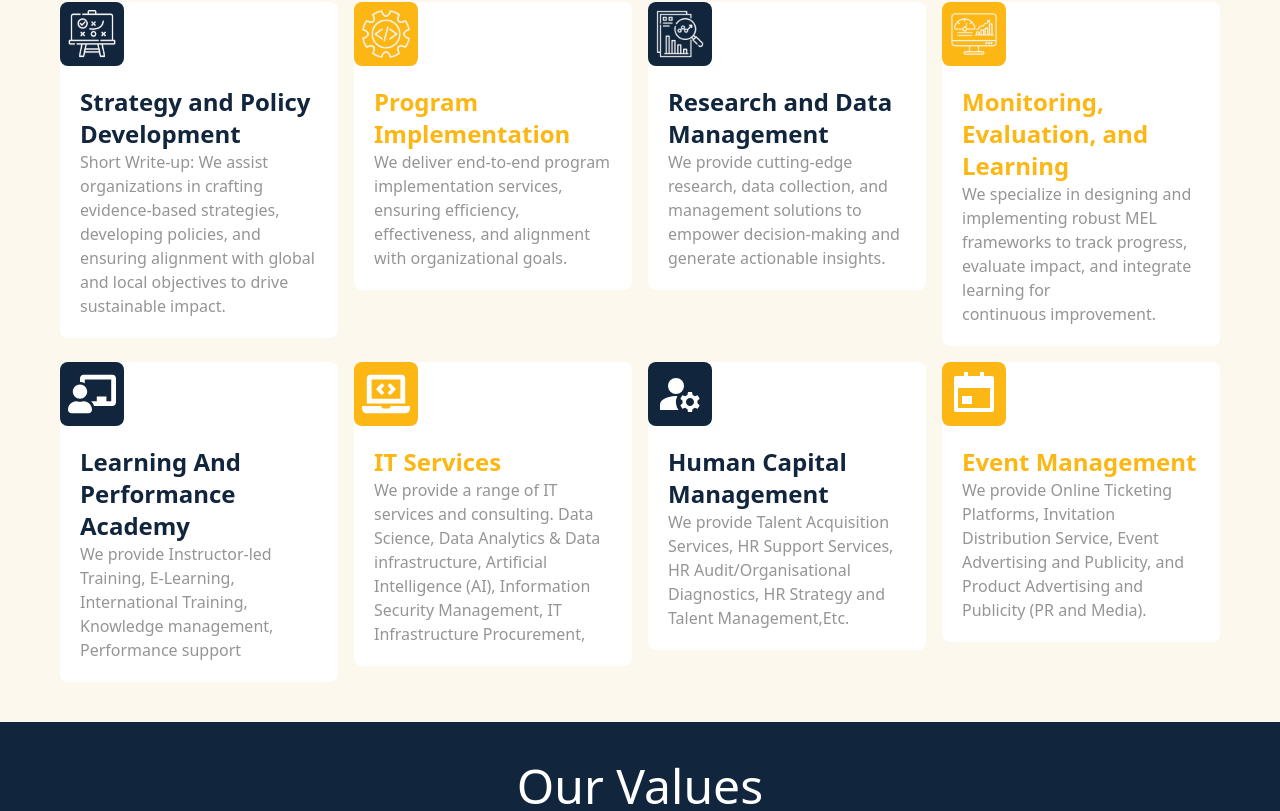
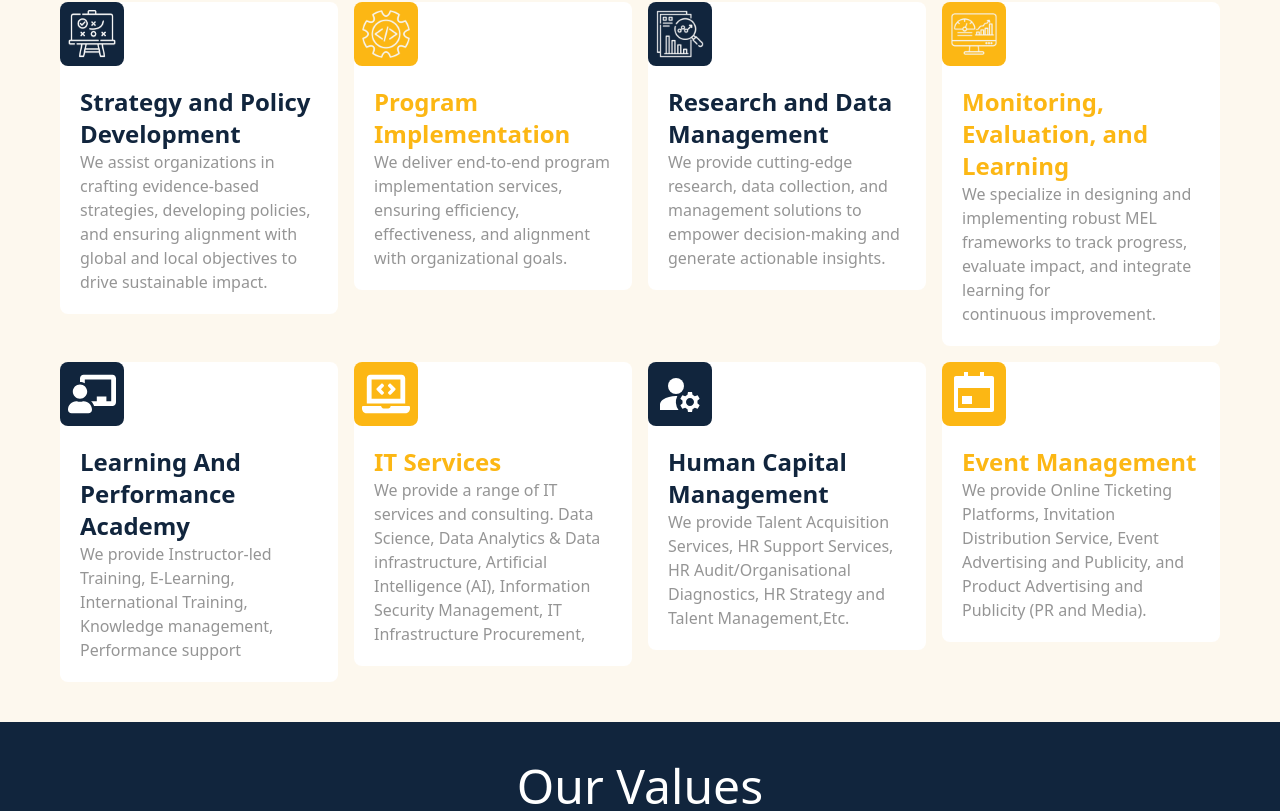
Before and after one commit to amarachi-nwokocha/Nwiko-consulting, a React (Vite) app: page / in a window 1280 px wide. Shown: the part 849-1660 px from the top of the page. Built offline with nearby package versions, Linux system fonts and the light colour scheme.

Commit message:
removed dummy text

```diff
--- a/src/Components/Objectives.jsx
+++ b/src/Components/Objectives.jsx
@@ -28,7 +28,7 @@ const Objectives = () => {
             {" "}
             </h2>
             <p className=" text-lightText">
-            Short Write-up: We assist organizations in crafting evidence-based strategies, developing policies, and ensuring alignment with global and local objectives to drive sustainable impact.
+            We assist organizations in crafting evidence-based strategies, developing policies, and ensuring alignment with global and local objectives to drive sustainable impact.
 
             </p>
           </div>
--- a/src/Components/Values.jsx
+++ b/src/Components/Values.jsx
@@ -4,7 +4,7 @@ import ValueCard from "./ValueCard";
 
 const Values = () => {
   return (
-    <div className="min-h-[60vh] bg-blue md:px-10 px-5 pt-10 pb-10">
+    <div className="min-h-[10vh] bg-blue md:px-10 px-5 pt-10 pb-10">
       <div className="text-center  md:mb-20 text-white text-5xl">
         <h2>Our Values</h2>
       </div>
```
